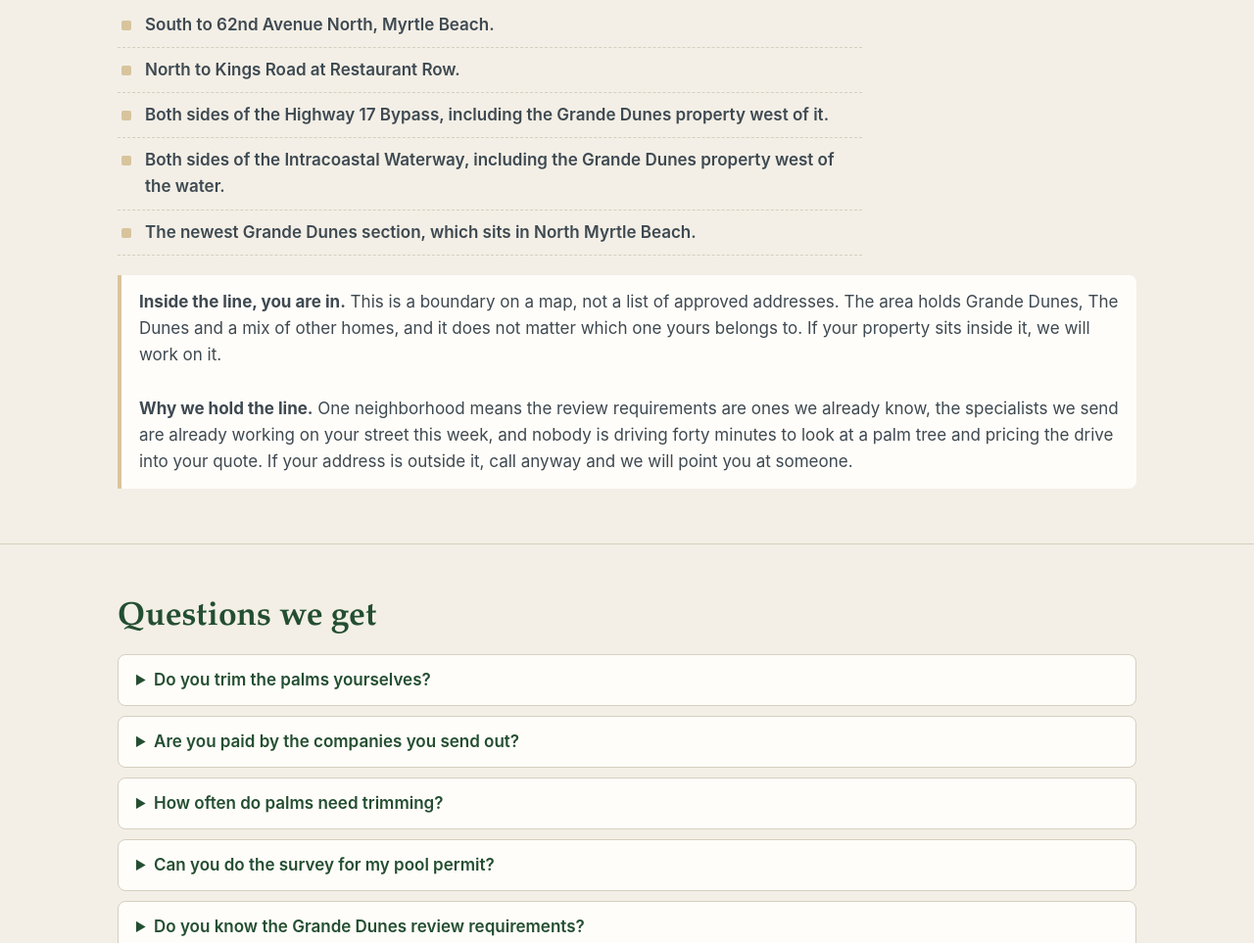
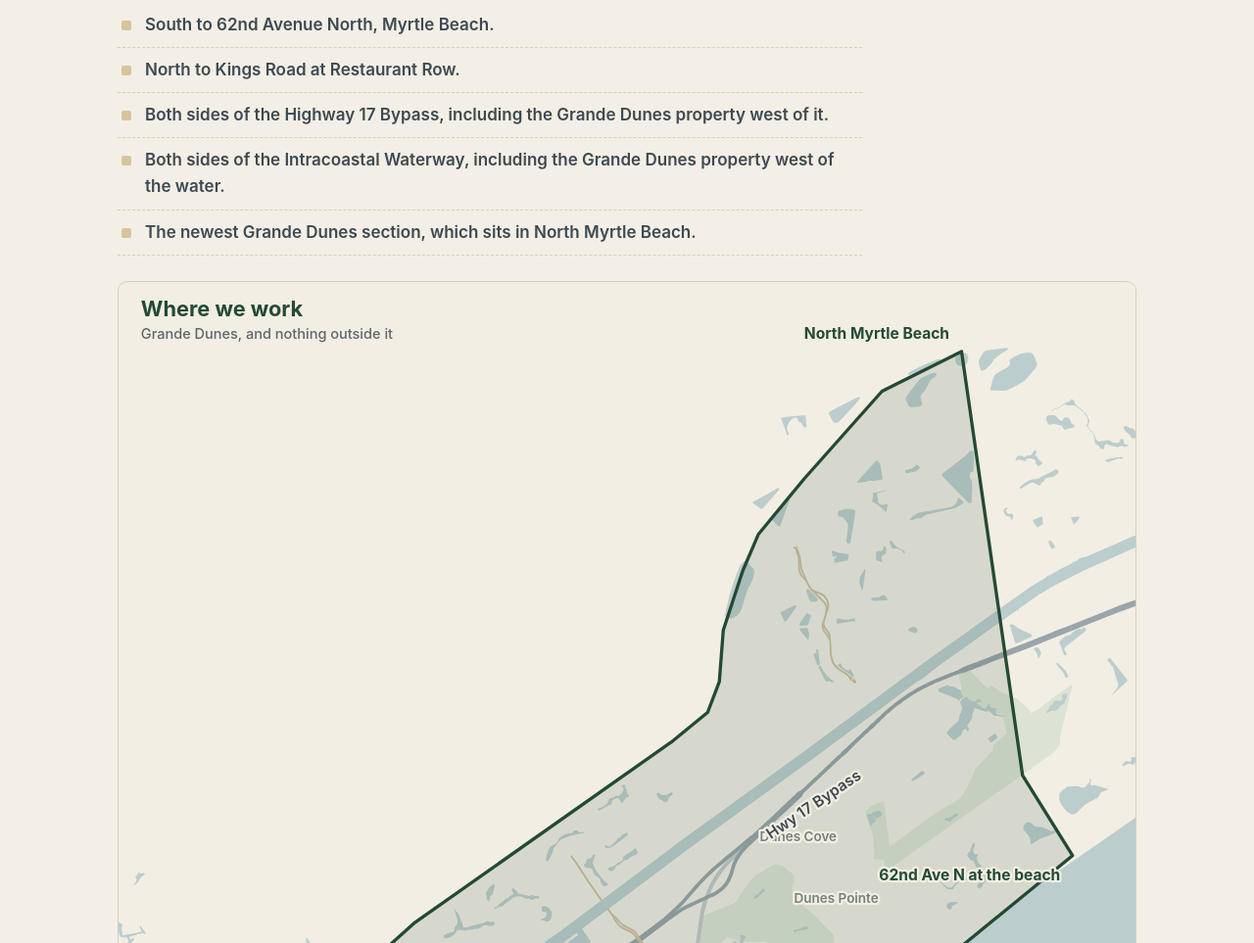
Before and after one commit to NewRootsDev/grandedunes-services, a plain HTML site: page index.html in a window 1280 px wide. Shown: the part 3558-4521 px from the top of the page at 98% size. Drawn offline with Linux system fonts and the light colour scheme.

Commit message:
Grande Dunes: service area map, boundary as drawn in Google Earth, built from OpenStreetMap geometry

```diff
--- a/index.html
+++ b/index.html
@@ -130,7 +130,7 @@ footer p{max-width:900px}footer .net a{margin-right:14px}
 
 <section id="areas"><div class="wrap">
 <h2>Service area</h2>
-<p class="lede">Grande Dunes, and nothing outside it. That is a deliberate limit, not a startup&rsquo;s small footprint.</p><ul class="bounds"><li>South to 62nd Avenue North, Myrtle Beach.</li><li>North to Kings Road at Restaurant Row.</li><li>Both sides of the Highway 17 Bypass, including the Grande Dunes property west of it.</li><li>Both sides of the Intracoastal Waterway, including the Grande Dunes property west of the water.</li><li>The newest Grande Dunes section, which sits in North Myrtle Beach.</li></ul><div class="note"><strong>Inside the line, you are in.</strong> This is a boundary on a map, not a list of approved addresses. The area holds Grande Dunes, The Dunes and a mix of other homes, and it does not matter which one yours belongs to. If your property sits inside it, we will work on it.<br><br><strong>Why we hold the line.</strong> One neighborhood means the review requirements are ones we already know, the specialists we send are already working on your street this week, and nobody is driving forty minutes to look at a palm tree and pricing the drive into your quote. If your address is outside it, call anyway and we will point you at someone.</div>
+<p class="lede">Grande Dunes, and nothing outside it. That is a deliberate limit, not a startup&rsquo;s small footprint.</p><ul class="bounds"><li>South to 62nd Avenue North, Myrtle Beach.</li><li>North to Kings Road at Restaurant Row.</li><li>Both sides of the Highway 17 Bypass, including the Grande Dunes property west of it.</li><li>Both sides of the Intracoastal Waterway, including the Grande Dunes property west of the water.</li><li>The newest Grande Dunes section, which sits in North Myrtle Beach.</li></ul><figure class="map"><img src="service-area-map.svg" loading="lazy" alt="Map of the Grande Dunes Services service area"><figcaption>If your address sits near the edge of it, call and read it to us.</figcaption></figure><div class="note"><strong>Inside the line, you are in.</strong> This is a boundary on a map, not a list of approved addresses. The area holds Grande Dunes, The Dunes and a mix of other homes, and it does not matter which one yours belongs to. If your property sits inside it, we will work on it.<br><br><strong>Why we hold the line.</strong> One neighborhood means the review requirements are ones we already know, the specialists we send are already working on your street this week, and nobody is driving forty minutes to look at a palm tree and pricing the drive into your quote. If your address is outside it, call anyway and we will point you at someone.</div>
 </div></section>
 
 <section id="faq"><div class="wrap">
```
Also changed, not shown: service-area-map.svg (added).
